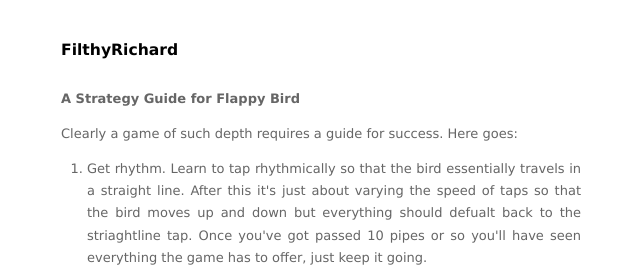
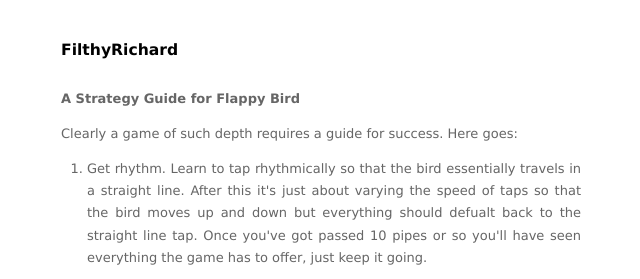
Before and after one commit to filthyrichard/filthyrichard.github.io, a plain HTML site: page a_strategy_guide_for_flappy_bird.html in a window 1280 px wide. Shown: the top 279 px of the page, 319-959 px from the left. Drawn offline with Linux system fonts and the light colour scheme.

Commit message:
Fixed typo in Flappy Bird post

```diff
--- a/a_strategy_guide_for_flappy_bird.html
+++ b/a_strategy_guide_for_flappy_bird.html
@@ -17,7 +17,7 @@
 		<p>Clearly a game of such depth requires a guide for success. Here goes:</p>
 
 <ol>
-<li><p>Get rhythm. Learn to tap rhythmically so that the bird essentially travels in a straight line. After this it's just about varying the speed of taps so that the bird moves up and down but everything should defualt back to the striaghtline tap. Once you've got passed 10 pipes or so you'll have seen everything the game has to offer, just keep it going.</p></li>
+<li><p>Get rhythm. Learn to tap rhythmically so that the bird essentially travels in a straight line. After this it's just about varying the speed of taps so that the bird moves up and down but everything should defualt back to the straight line tap. Once you've got passed 10 pipes or so you'll have seen everything the game has to offer, just keep it going.</p></li>
 <li><p>Focus more on the bottom pipe. If you're about to hit the bottom pipe, tap so that you don't hit it. As long as you don't make a souble tap you won't hit the top pipe.</p></li>
 <li><p>Start low. When approaching a pipe it's better to aim to tap when you're just below the rim of the pipe.</p></li>
 <li><p>Put it on red. Blue and yellow are inferior flyers and more prone to accidents. Focus on grinding red to level up.</p></li>
```
